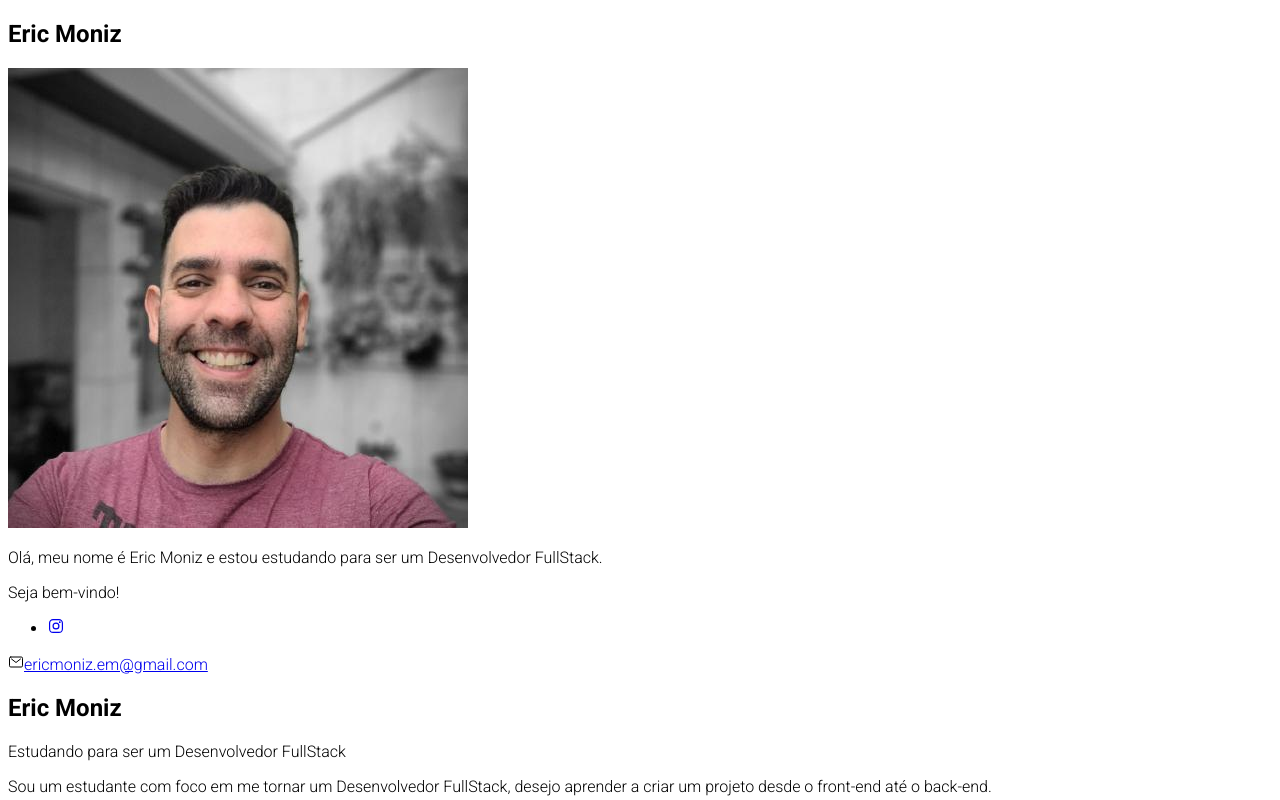
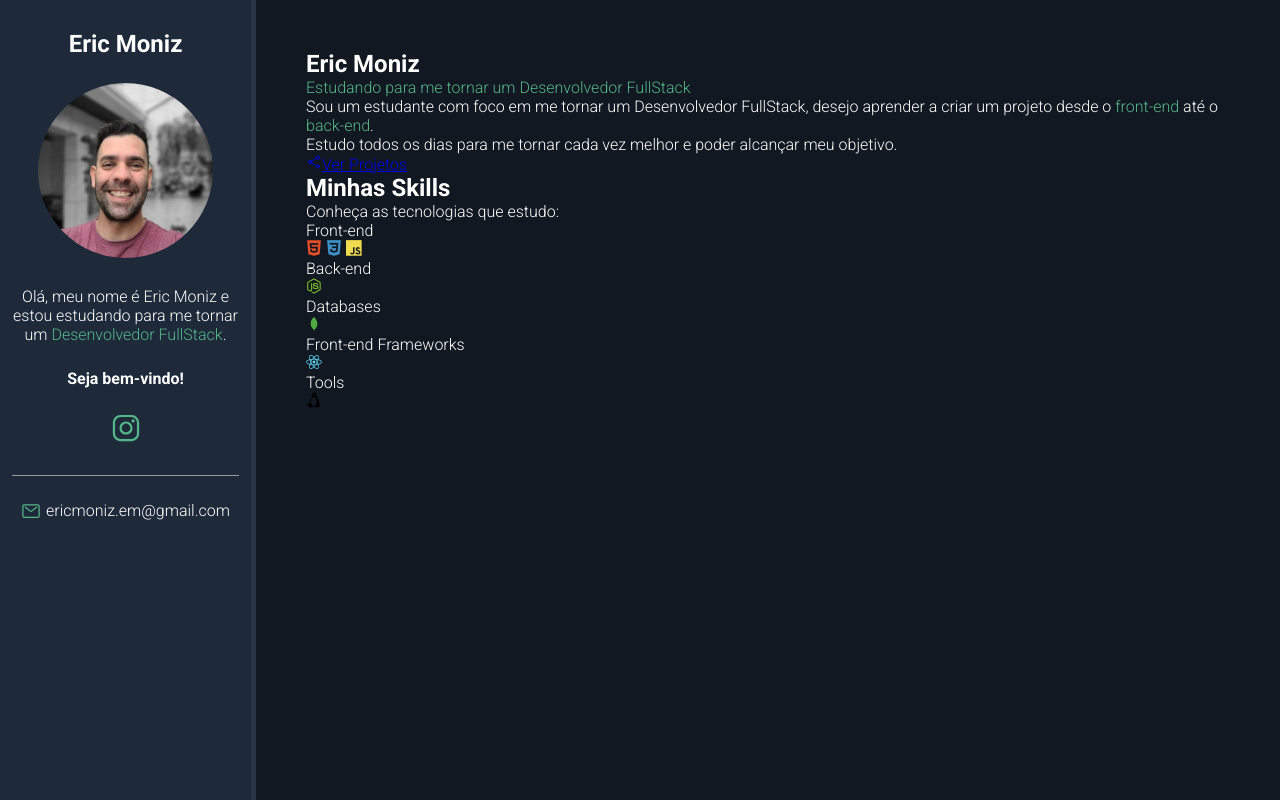
Before and after one commit to eric-moniz/eric-moniz.github.io, a plain HTML site: page index.html in a window 1280 px wide. Shown: the top 800 px of the page. Drawn offline with nearby package versions, Linux system fonts and the light colour scheme.

Commit message:
CSS do container da bio

```diff
--- a/css/style.css
+++ b/css/style.css
@@ -1,3 +1,107 @@
+/* Reset */
 * {
+  padding: 0;
+  margin: 0;
   font-family: 'Roboto', sans-serif;
+  box-sizing: border-box;
 }
+
+/* Variables */
+:root {
+  --main-color: #54b689;
+  --main-text-color: #fff;
+  --border-color: #999;
+  --bio-bg-color: #1e2a3a;
+  --bio-border-color: #293544;
+  --about-bg-color: #111821;
+}
+
+/* General */
+.highlight {
+  color: var(--main-color);
+}
+
+/* Containers */
+#container {
+  display: flex;
+  flex-direction: row;
+  color: var(--main-text-color);
+}
+
+#bio-container {
+  flex: 1 1 20%;
+  min-height: 100vh;
+  background-color: var(--bio-bg-color);
+  text-align: center;
+  padding: 30px 12px;
+  border-right: 5px solid var(--bio-border-color);
+}
+
+#about-container {
+  flex: 1 1 80%;
+  min-height: 100vh;
+  background-color: var(--about-bg-color);
+  padding: 50px;
+}
+
+/* Bio container */
+#bio-container h2 {
+  margin-bottom: 25px;
+}
+
+#bio-container p {
+  margin-bottom: 25px;
+}
+
+#bio-container #welcome-text {
+  font-weight: bold;
+}
+
+#bio-image {
+  width: 175px;
+  height: 175px;
+  border-radius: 50%;
+  margin-bottom: 25px;
+}
+
+#social-container {
+  display: flex;
+  justify-content: center;
+  list-style: none;
+  border-bottom: 1px solid var(--border-color);
+  margin-bottom: 25px;
+  padding-bottom: 25px;
+}
+
+#social-container li {
+  flex: 1 1 0;
+  max-width: 60px;
+}
+
+#social-container li a {
+  color: var(--main-color);
+  font-size: 30px;
+}
+
+#email-container {
+  display: flex;
+  justify-content: center;
+}
+
+/* #email-container ion-icon,
+#email-container a {
+  flex: 1 1 0;
+} */
+
+#email-container a {
+  color: var(--main-text-color);
+  text-decoration: none;
+  max-width: 225px;
+}
+
+#email-container ion-icon {
+  color: var(--main-color);
+  font-size: 20px;
+  margin-right: 5px;
+  max-width: 20px;
+}
--- a/index.html
+++ b/index.html
@@ -17,8 +17,8 @@
     <main id="container">
       <aside id="bio-container">
         <h2>Eric Moniz</h2>
-        <img src="img/98990048.jfif" alt="Eric Moniz" />
-        <p>Olá, meu nome é Eric Moniz e estou estudando para ser um <span class="highlight">Desenvolvedor FullStack</span>.</p>
+        <img id="bio-image" src="img/98990048.jfif" alt="Eric Moniz" />
+        <p>Olá, meu nome é Eric Moniz e estou estudando para me tornar um <span class="highlight">Desenvolvedor FullStack</span>.</p>
         <p id="welcome-text">Seja bem-vindo!</p>
         <ul id="social-container">
           <li>
@@ -32,7 +32,7 @@
 
       <section id="about-container">
         <h1 id="name">Eric Moniz</h1>
-        <p id="title"><span class="highlight">Estudando para ser um Desenvolvedor FullStack</span></p>
+        <p id="title"><span class="highlight">Estudando para me tornar um Desenvolvedor FullStack</span></p>
         <p class="description">
           Sou um estudante com foco em me tornar um Desenvolvedor FullStack, desejo aprender a criar um projeto desde o
           <span class="highlight">front-end</span> até o <span class="highlight">back-end</span>.
```
